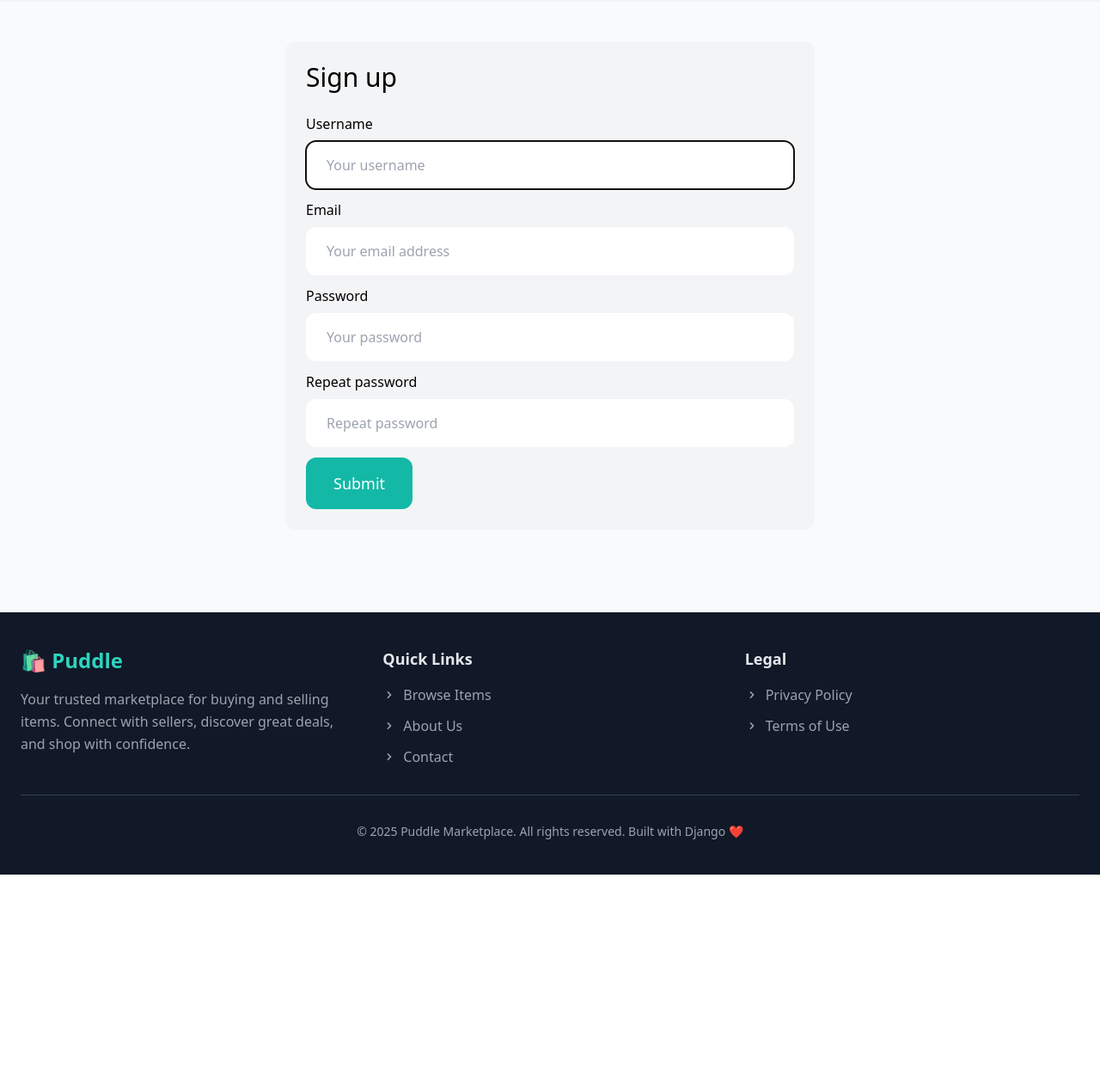
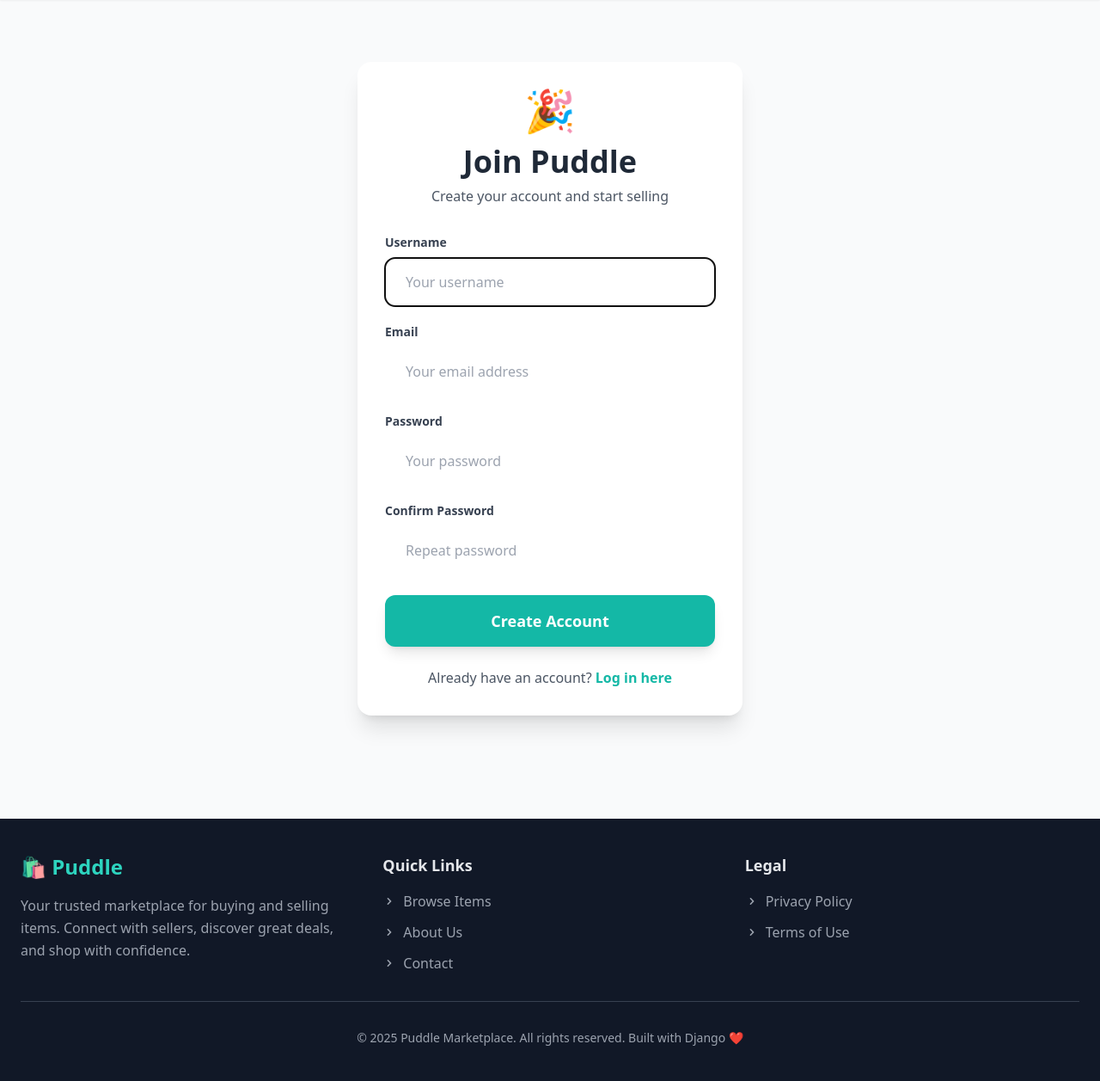
Before and after one commit to mohamedmostafa33/puddle, a Django app: page /signup/ in a window 1280 px wide. Shown: the part 93-1350 px from the top of the page at 86% size. Before the commit the page ends 1110 px from the top, so only its background shows below. Run offline with Django 4.2, Linux system fonts and the light colour scheme; some libraries are stand-ins or nearby versions.

Commit message:
Redesign login and signup pages with modern card layout

```diff
--- a/core/templates/core/signup.html
+++ b/core/templates/core/signup.html
@@ -3,43 +3,59 @@
 {% block title %}Sign up{% endblock %}
 
 {% block content %}
-<div class="w-1/2 my-6 mx-auto p-6 bg-gray-100 rounded-xl">
-    <h1 class="mb-6 text-3xl">Sign up</h1>
+<div class="max-w-md my-12 mx-auto">
+    <div class="bg-white p-8 rounded-2xl shadow-xl">
+        <div class="text-center mb-8">
+            <div class="text-5xl mb-4">🎉</div>
+            <h1 class="text-4xl font-bold text-gray-800 mb-2">Join Puddle</h1>
+            <p class="text-gray-600">Create your account and start selling</p>
+        </div>
 
         <form method="post" action=".">
             {% csrf_token %}
 
-        <div class="mb-3">
-            <label class="inline-block mb-2">Username</label><br>
+            <div class="mb-5">
+                <label class="block text-sm font-semibold text-gray-700 mb-2">Username</label>
                 {{ form.username }}
             </div>
 
-        <div class="mb-3">
-            <label class="inline-block mb-2">Email</label><br>
+            <div class="mb-5">
+                <label class="block text-sm font-semibold text-gray-700 mb-2">Email</label>
                 {{ form.email }}
             </div>
 
-        <div class="mb-3">
-            <label class="inline-block mb-2">Password</label><br>
+            <div class="mb-5">
+                <label class="block text-sm font-semibold text-gray-700 mb-2">Password</label>
                 {{ form.password1 }}
             </div>
 
-        <div class="mb-3">
-            <label class="inline-block mb-2">Repeat password</label><br>
+            <div class="mb-6">
+                <label class="block text-sm font-semibold text-gray-700 mb-2">Confirm Password</label>
                 {{ form.password2 }}
             </div>
 
             {% if form.errors or form.non_field_errors %}
-            <div class="mb-3 p-6 bg-red-100 rounded-xl">
+                <div class="mb-6 p-4 bg-red-50 border-l-4 border-red-500 rounded-lg">
+                    <div class="flex items-start">
+                        <svg class="w-5 h-5 text-red-500 mr-2 mt-0.5" fill="currentColor" viewBox="0 0 20 20">
+                            <path fill-rule="evenodd" d="M10 18a8 8 0 100-16 8 8 0 000 16zM8.707 7.293a1 1 0 00-1.414 1.414L8.586 10l-1.293 1.293a1 1 0 101.414 1.414L10 11.414l1.293 1.293a1 1 0 001.414-1.414L11.414 10l1.293-1.293a1 1 0 00-1.414-1.414L10 8.586 8.707 7.293z" clip-rule="evenodd"/>
+                        </svg>
+                        <div class="text-red-700 text-sm">
                             {% for field in form %}
                                 {{ field.errors }}
                             {% endfor %}
-
                             {{ form.non_field_errors }}
+                        </div>
+                    </div>
                 </div>
             {% endif %}
 
-        <button class="py-4 px-8 text-lg bg-teal-500 hover:bg-teal-700 rounded-xl text-white">Submit</button>
+            <button class="w-full py-4 px-8 text-lg bg-teal-500 hover:bg-teal-600 rounded-xl text-white font-semibold transition-colors duration-200 shadow-lg hover:shadow-xl">Create Account</button>
         </form>
+
+        <div class="mt-6 text-center">
+            <p class="text-gray-600">Already have an account? <a href="{% url 'core:login' %}" class="text-teal-500 hover:text-teal-600 font-semibold">Log in here</a></p>
+        </div>
+    </div>
 </div>
 {% endblock %}
```
Also changed, not shown: core/templates/core/login.html (+25 -9 lines). Lines whose indentation alone changed are shown as unchanged.
